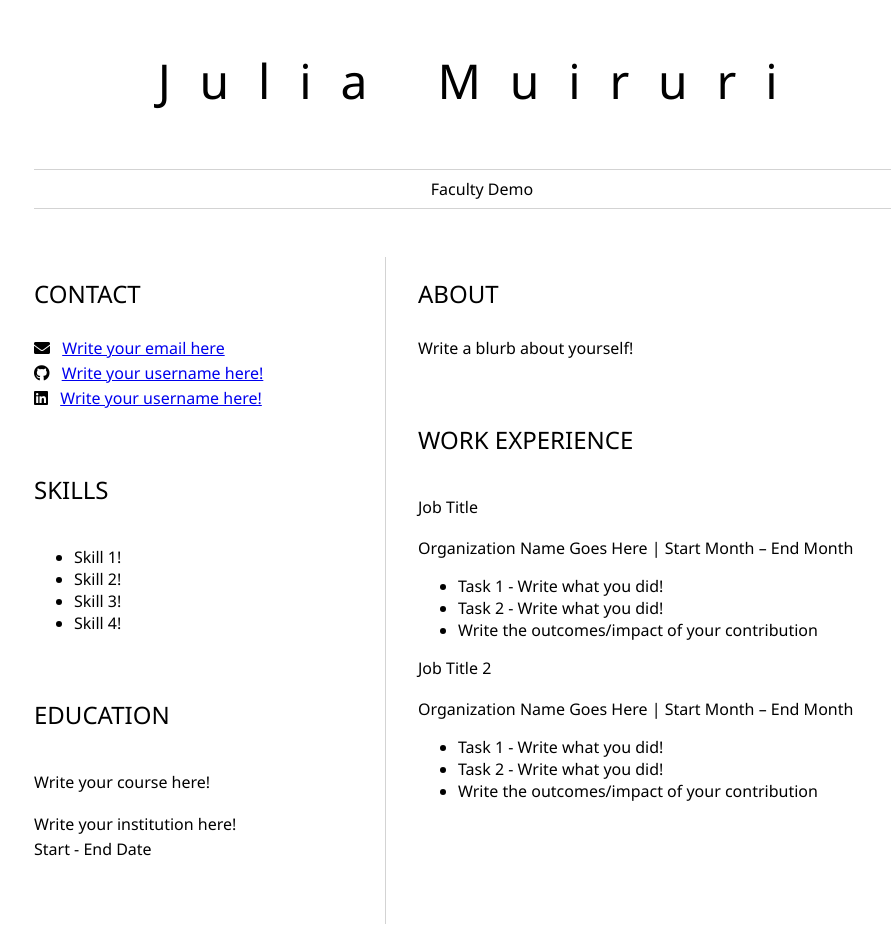
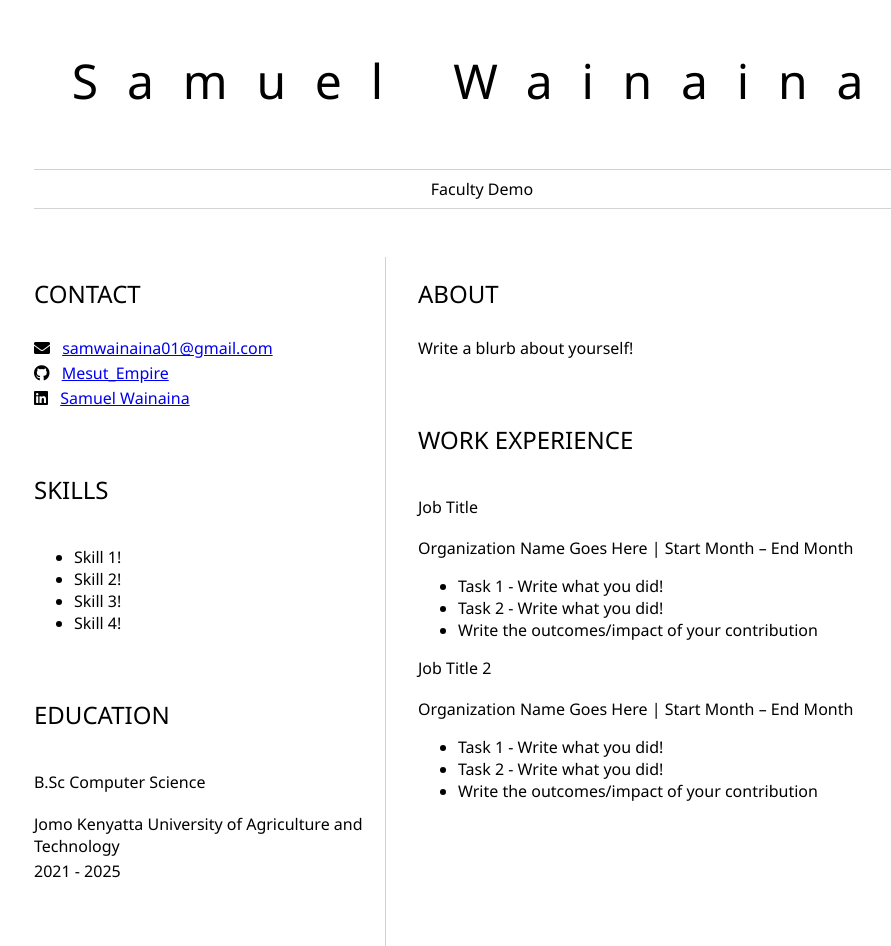
Before and after one commit to MesutEmpire/Resume, a plain HTML site: page index.html in a window 1280 px wide. Shown: the whole page, without its empty margins (158-1049 px from the left). Before the commit the page ends 924 px from the top, so only its background shows below. Drawn offline with Linux system fonts and the light colour scheme.

Commit message:
entered name

```diff
--- a/index.html
+++ b/index.html
@@ -2,13 +2,13 @@
 	<head>
 		<link href="style.css" rel="stylesheet">
         <link rel="stylesheet" href="https://cdnjs.cloudflare.com/ajax/libs/font-awesome/5.15.4/css/all.min.css">
-        <title>Julia Muiruri</title>
+        <title>Samuel Wainaina</title>
 	</head>
 
 	<body>
 		<header id="header">
 			<!-- resume header with your name and title -->
-			<h1>Julia Muiruri</h1>
+			<h1>Samuel Wainaina</h1>
 			<hr>
 			Faculty Demo
 			<hr>
@@ -20,15 +20,15 @@
 					<!-- contact info including social media -->
                     <p>
                         <i class="fa fa-envelope" aria-hidden="true"></i>
-                        <a href="mailto:username@domain.top-level domain">Write your email here</a>
+                        <a href="mailto:username@domain.top-level domain">samwainaina01@gmail.com</a>
                     </p>
                     <p>
                         <i class="fab fa-github" aria-hidden="true"></i>
-                        <a href="github.com/yourGitHubUsername">Write your username here!</a>
+                        <a href="github.com/yourGitHubUsername">Mesut_Empire</a>
                     </p>
                     <p>
                         <i class="fab fa-linkedin" aria-hidden="true"></i>
-                        <a href="linkedin.com/yourLinkedInUsername">Write your username here!</a>
+                        <a href="linkedin.com/yourLinkedInUsername">Samuel Wainaina</a>
                     </p>
 				</section>
 				<section>
@@ -44,12 +44,10 @@
 				<section>
 					<h2>EDUCATION</h2>
 					<!-- your education -->
-                    <h3>Write your course here!</h3>
+                    <h3>B.Sc Computer Science</h3>
+                    <p> Jomo Kenyatta University of Agriculture and Technology                    </p>
                     <p>
-                        Write your institution here!
-                    </p>
-                    <p>
-                        Start - End Date
+                        2021 - 2025
                     </p>
 				</section>
 			</article>
```
